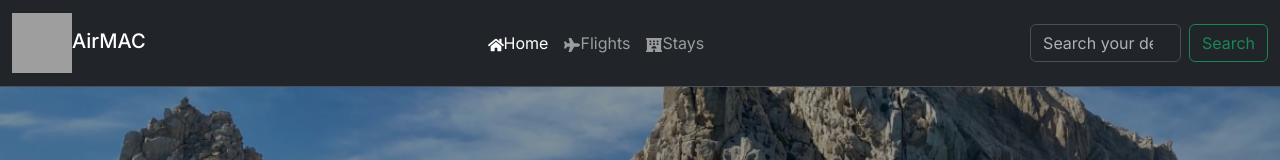
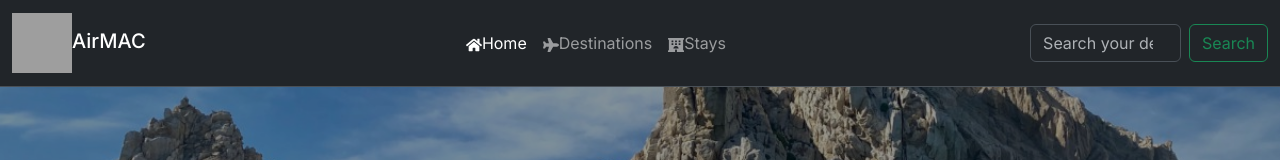
Before and after one commit to JorgeMike/agencia-viajes-mac, a Next.js app: page / in a window 1280 px wide. Shown: the top 160 px of the page. Built offline with nearby package versions, Linux system fonts and the light colour scheme; grey boxes are pictures that could not be loaded.

Commit message:
Example of useRouter and Link component

```diff
--- a/src/components/Layout/Navbar.tsx
+++ b/src/components/Layout/Navbar.tsx
@@ -1,5 +1,8 @@
+'use client'
+import Link from "next/link";
+import { useRouter } from "next/navigation";
 import React, { Component } from "react";
-import {FaHome, FaPlane, FaHotel } from "react-icons/fa";
+import { FaHome, FaPlane, FaHotel } from "react-icons/fa";
 
 interface NavbarProps {
   Title: string;
@@ -9,6 +12,16 @@ interface NavbarProps {
   image: string;
 }
 export default function Navbar(props: NavbarProps) {
+  const router = useRouter()
+
+const handleOnClick = () => {
+  console.log("Boton oprimido")
+  setTimeout(() => {
+    console.log("Esperando")
+    router.push("/stays")
+  }, 10000)
+}
+
   return (
     <div className="w-100 ">
       <nav
@@ -51,16 +64,16 @@ export default function Navbar(props: NavbarProps) {
                   </a>
                 </li>
                 <li className="nav-item">
-                  <a className="nav-link" href="#">
+                  <Link href={"/destinations"} className="nav-link">
                     <FaPlane />
-                    Flights
-                  </a>
+                    Destinations
+                  </Link>
                 </li>
                 <li className="nav-item">
-                  <a className="nav-link" href="#">
+                  <span className="nav-link" onClick={handleOnClick}>
                     <FaHotel />
                     {props.Buttontext}
-                  </a>
+                  </span>
                 </li>
               </ul>
             </div>
```
Lines whose indentation alone changed are shown as unchanged.
